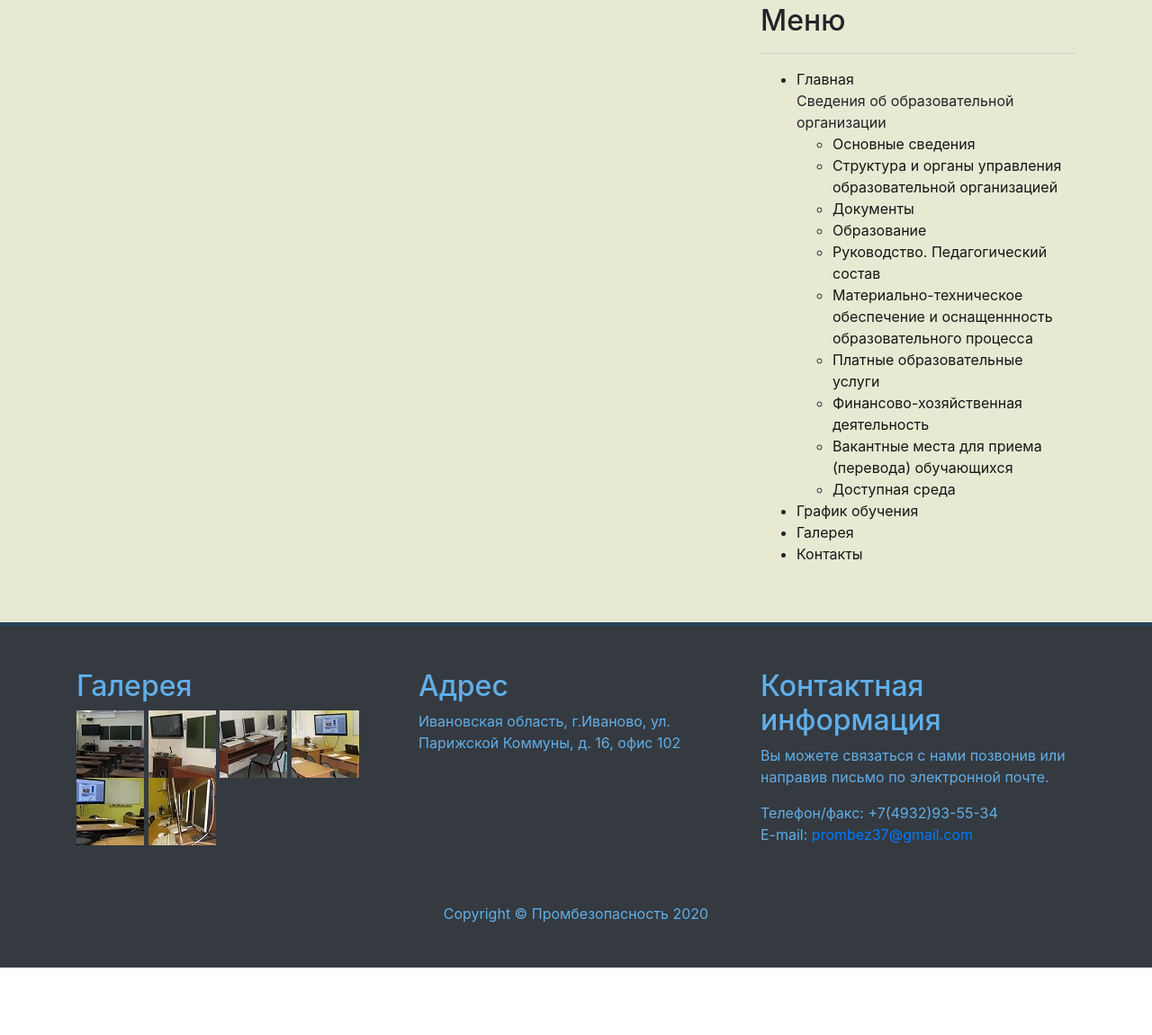
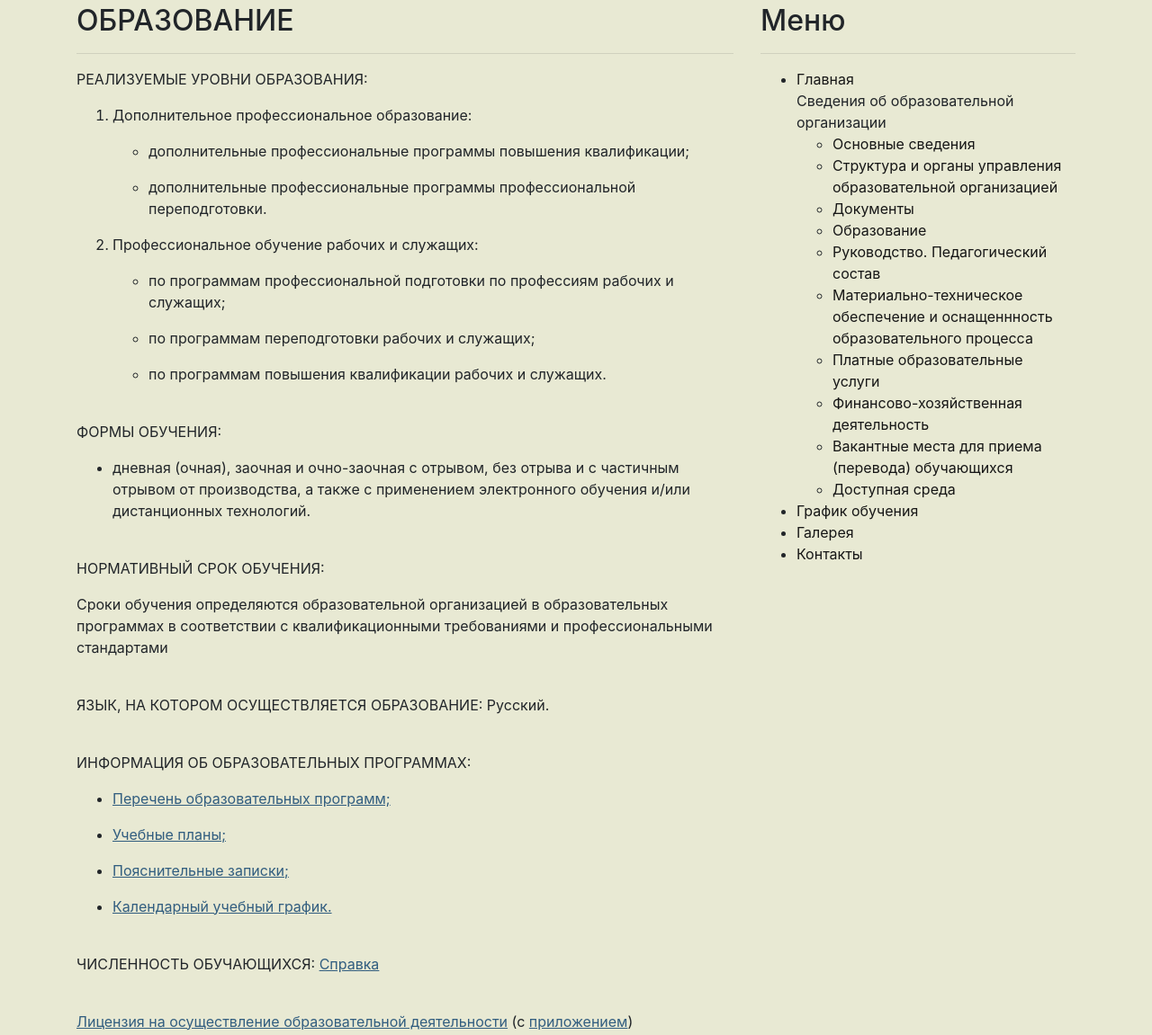
Before and after one commit to knikitin/oldsite, a website: page education.html in a window 1280 px wide. Shown: the part 642-1793 px from the top of the page at 90% size. Before the commit the page ends 1718 px from the top, so only its background shows below. Drawn offline with Linux system fonts and the light colour scheme.

Commit message:
education and administration

```diff
--- a/education.html
+++ b/education.html
@@ -34,6 +34,54 @@
       <div class="row">
         <div class="col-md-8 mb-5">
             <div class="article">
+              <h2><span>ОБРАЗОВАНИЕ</span> </h2>
+              <hr>
+
+              <p class="textosn"> РЕАЛИЗУЕМЫЕ УРОВНИ ОБРАЗОВАНИЯ: </p>
+              <ol>
+                <li><p class="textosn"> Дополнительное профессиональное образование: </p>
+                  <ul>
+                    <li><p class="textosn"> дополнительные профессиональные программы повышения квалификации; </p></li>
+                    <li><p class="textosn"> дополнительные профессиональные программы профессиональной переподготовки. </p></li>
+                  </ul>
+                </li>
+                <li><p class="textosn"> Профессиональное обучение рабочих и служащих: </p>
+                  <ul>
+                    <li><p class="textosn"> по программам профессиональной подготовки по профессиям рабочих и служащих; </p></li>
+                    <li><p class="textosn"> по программам переподготовки рабочих и служащих; </p></li>
+                    <li><p class="textosn"> по программам повышения квалификации рабочих и служащих. </p></li>
+                  </ul>
+                </li>
+              </ol>
+
+              <br>
+              <p class="textosn"> ФОРМЫ ОБУЧЕНИЯ: </p>
+              <ul>
+                <li><p class="textosn"> дневная (очная), заочная и очно-заочная с отрывом, без отрыва и с частичным отрывом от производства, а также с применением электронного обучения и/или дистанционных технологий. </p></li>
+              </ul>
+
+              <br>
+              <p class="textosn"> НОРМАТИВНЫЙ СРОК ОБУЧЕНИЯ: </p>
+              <p class="textosn"> Сроки обучения определяются образовательной организацией в образовательных программах в соответствии с квалификационными требованиями и профессиональными стандартами </p>
+
+              <br>
+              <p class="textosn"> ЯЗЫК, НА КОТОРОМ ОСУЩЕСТВЛЯЕТСЯ ОБРАЗОВАНИЕ: Русский. </p>
+
+              <br>
+              <p class="textosn"> ИНФОРМАЦИЯ ОБ ОБРАЗОВАТЕЛЬНЫХ ПРОГРАММАХ: </p>
+              <ul class="doclinks">
+                <li><p class="textosn"> <a href="/Docs2/33_Perechen_programm.pdf">Перечень образовательных программ; </a> </p></li>
+                <li><p class="textosn"> <a href="/Docs2/1_prilogenie k licenzii.pdf">Учебные планы; </a> </p></li>
+                <li><p class="textosn"> <a href="/Docs2/1_prilogenie k licenzii.pdf">Пояснительные записки; </a> </p></li>
+                <li><p class="textosn"> <a href="/Docs2/25_Kalendarny_uchebny_grafik.pdf">Календарный учебный график. </a> </p></li>
+              </ul>
+
+              <br>
+              <p class="textosn doclinks"> ЧИСЛЕННОСТЬ ОБУЧАЮЩИХСЯ: <a href="/Docs2/31_Spravka_o_chislennosti.pdf">Справка </a> </p>
+
+              <br>
+              <p class="textosn doclinks"> <a href="/Docs2/1_licenzia.pdf">Лицензия на осуществление образовательной деятельности</a> (с <a href="/Docs2/1_prilogenie k licenzii.pdf">приложением</a>) </p>
+
             </div>
         </div>
 
```
Also changed, not shown: administration.html (+35 -0 lines), documents.html (+0 -5 lines).
